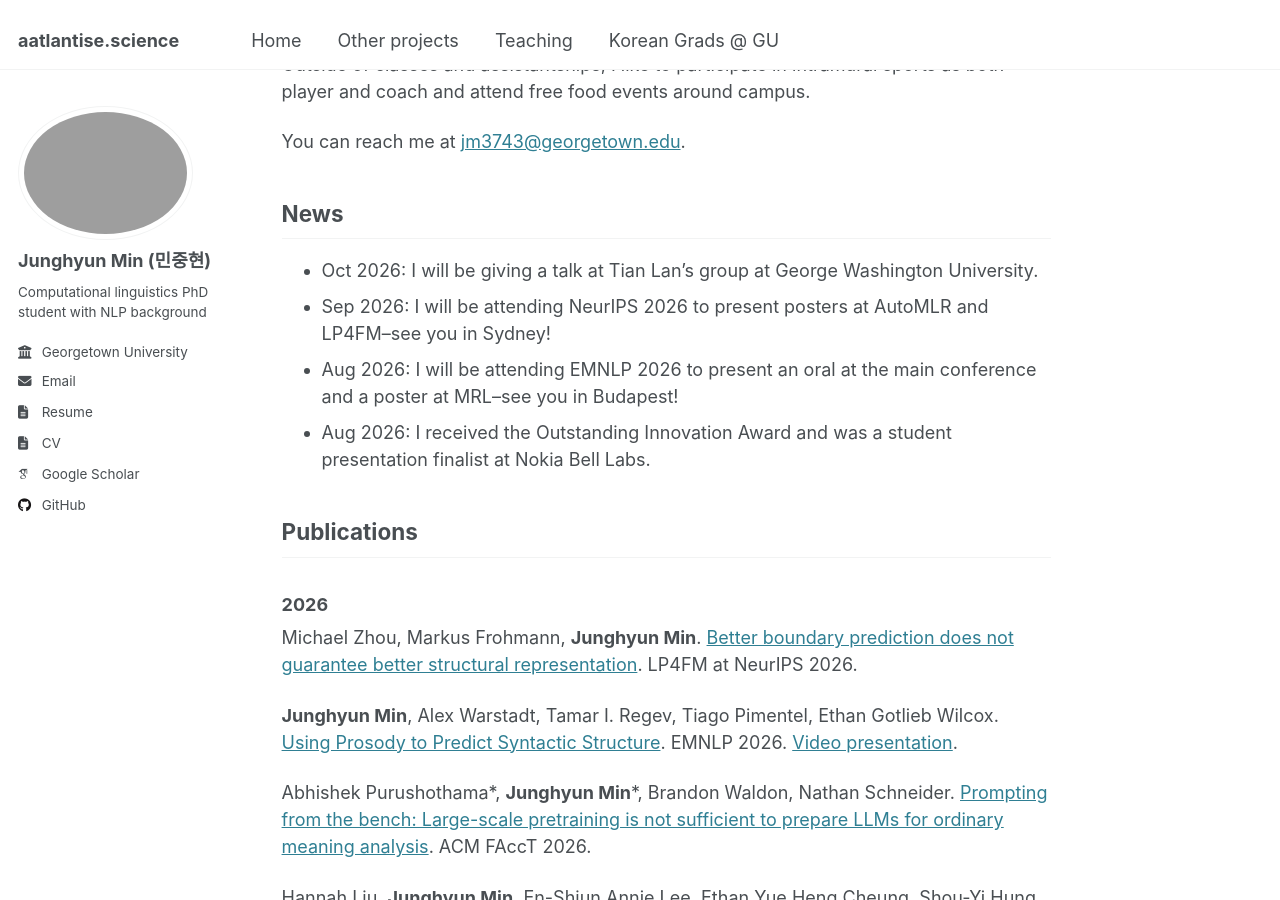
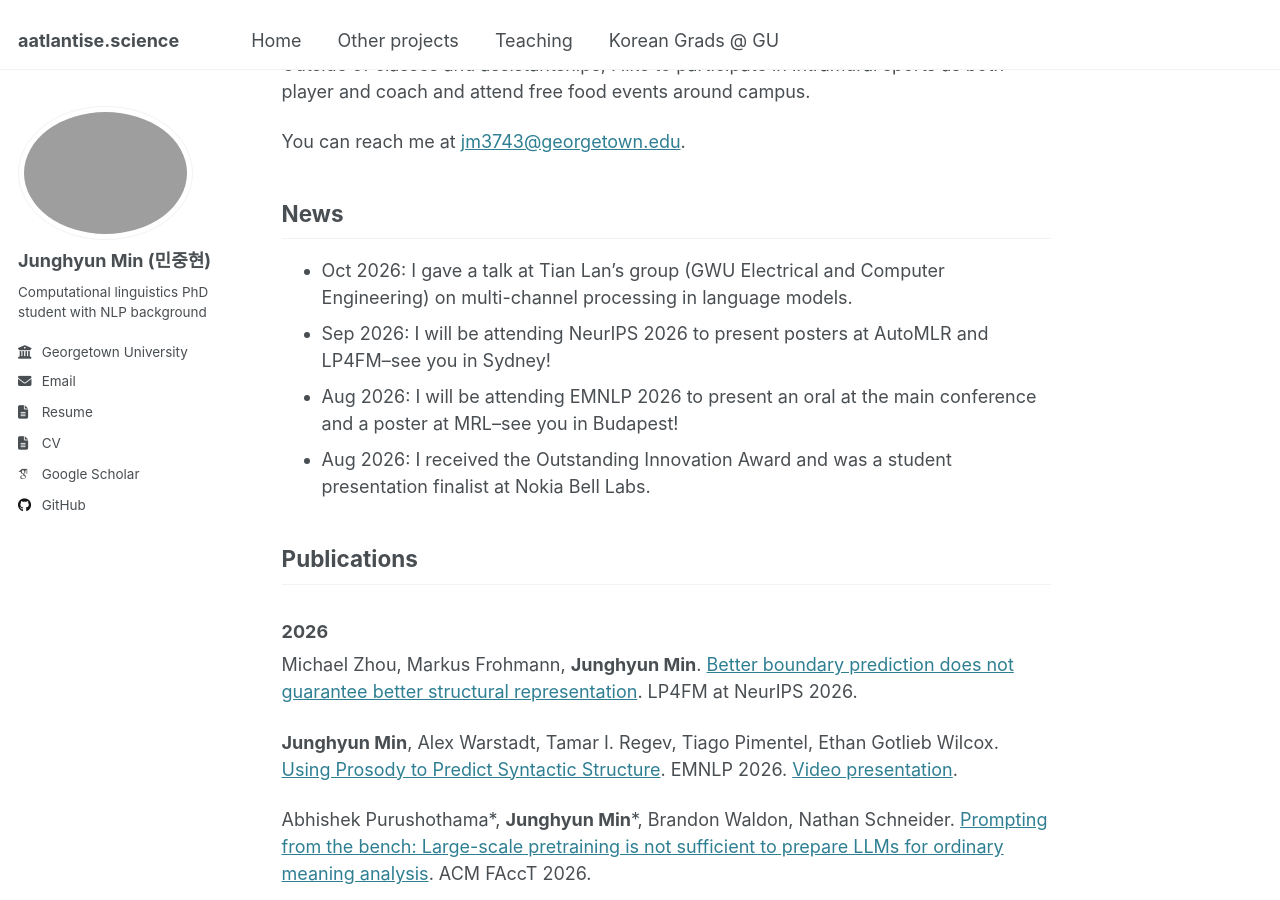
Before and after one commit to Aatlantise/aatlantise.github.io, a Jekyll site: the page built from _pages/about.md, in a window 1280 px wide and 900 px high, scrolled down 422 px. Built offline with Jekyll 4.4.1, drawn with Linux system fonts in a browser that asks for light colours; some web fonts are replaced.

Commit message:
Update about.md

```diff
--- a/_pages/about.md
+++ b/_pages/about.md
@@ -24,7 +24,7 @@ attend free food events around campus.
 You can reach me at [jm3743@georgetown.edu](mailto:jm3743@georgetown.edu).
 
 ## News
-* Oct 2026: I will be giving a talk at Tian Lan's group at George Washington University.
+* Oct 2026: I gave a talk at Tian Lan's group (GWU Electrical and Computer Engineering) on multi-channel processing in language models.
 * Sep 2026: I will be attending NeurIPS 2026 to present posters at AutoMLR and LP4FM--see you in Sydney!
 * Aug 2026: I will be attending EMNLP 2026 to present an oral at the main conference and a poster at MRL--see you in Budapest!
 * Aug 2026: I received the Outstanding Innovation Award and was a student presentation finalist at Nokia Bell Labs.
```
